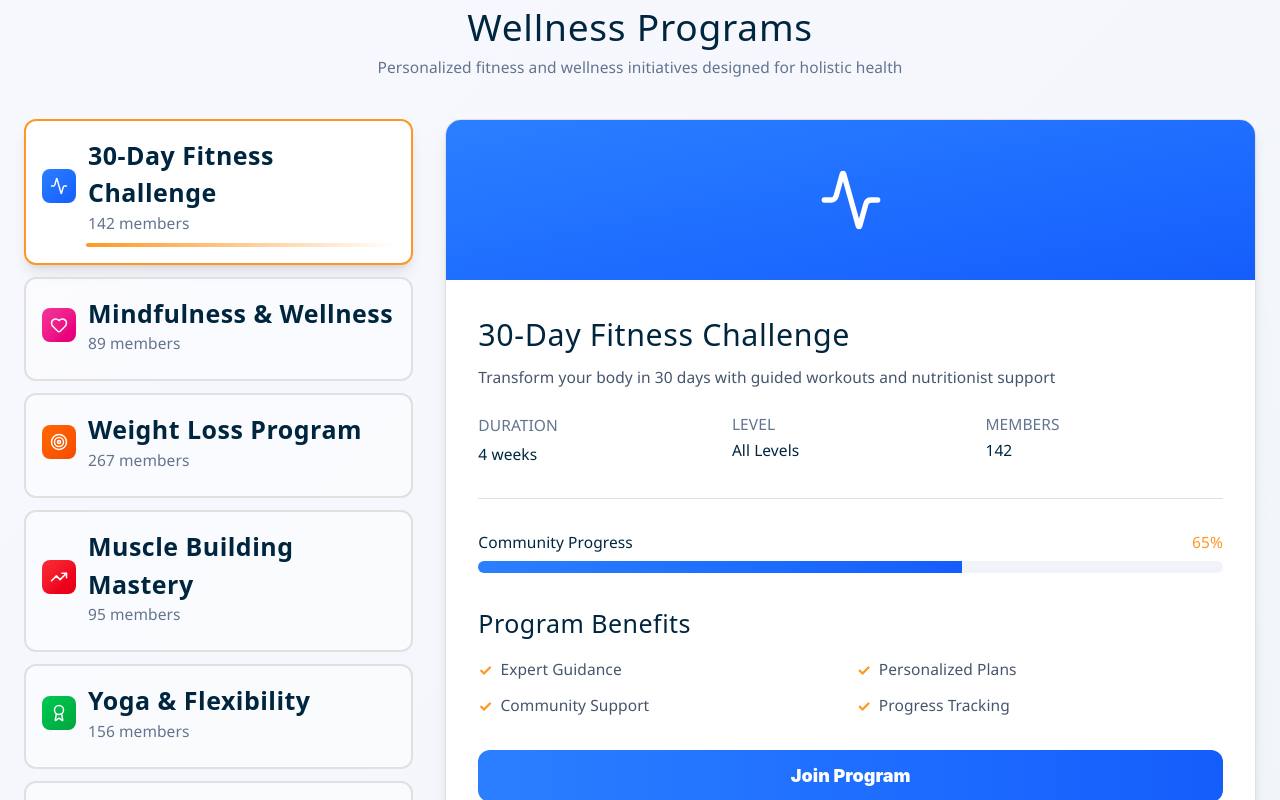
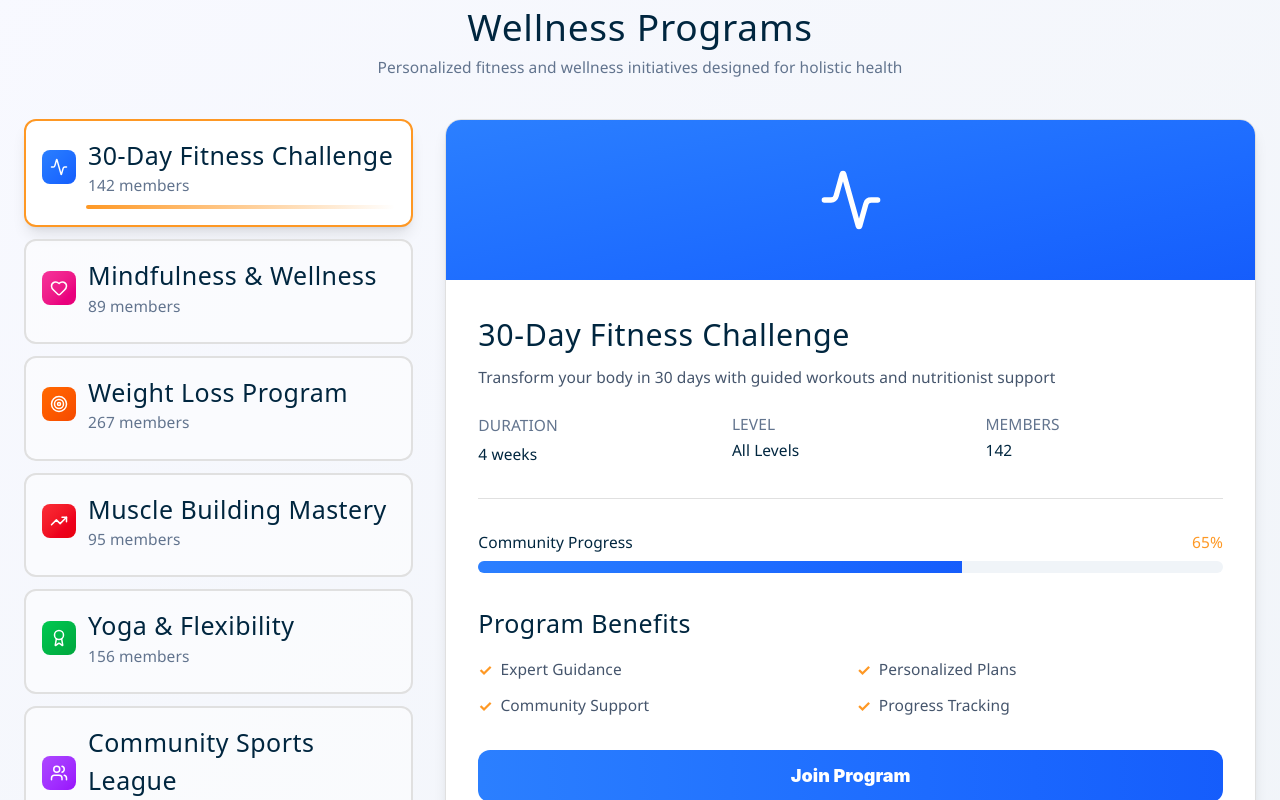
Before and after one commit to yashtrivedi1234/UIPL, a React (Vite) app: page /amenities in a window 1280 px wide. Shown: the part 6400-7200 px from the top of the page. Built offline with nearby package versions, Linux system fonts and the light colour scheme; a web font is replaced by a local one.

Commit message:
limra done

```diff
--- a/src/pages/amenities/components/WellnessPrograms.jsx
+++ b/src/pages/amenities/components/WellnessPrograms.jsx
@@ -115,7 +115,7 @@ export default function WellnessPrograms() {
                       <program.icon size={18} />
                     </div>
                     <div className="flex-1 text-left">
-                      <h4 className="font-bold text-[#00263f]">{program.title}</h4>
+                      <h4 className=" text-[#00263f]">{program.title}</h4>
                       <p className=" text-slate-500">{program.members} members</p>
                     </div>
                   </div>
```
